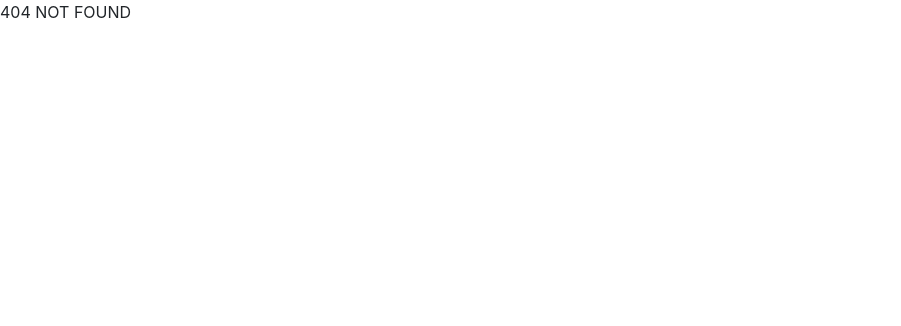
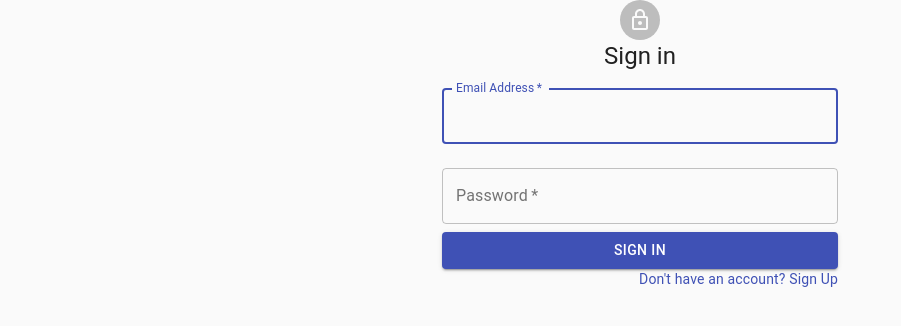
Before and after one commit to AmarSiddi/reactjs-expense-tracker, a React (Create React App) app: page / in a window 1280 px wide. Before the commit this address had no page. Shown: the top 326 px of the page, without its empty margins (0-901 px from the left). Built offline with nearby package versions, Linux system fonts and the light colour scheme.

Commit message:
appjs file modified

```diff
--- a/src/App.js
+++ b/src/App.js
@@ -20,7 +20,7 @@ export class App extends Component {
 
       <Router>
         <Switch>
-          {/* <Route path="/" exact={true} component={SignIn}/> */}
+          <Route path="/" exact={true} component={SignIn}/>
           <Route path="/signin" exact={true} component={SignIn}/>
           <Route path="/signup" exact={true} component={SignUp}/>
           <Route path="/sigout" exact={true} component={SignOut}/>
```
